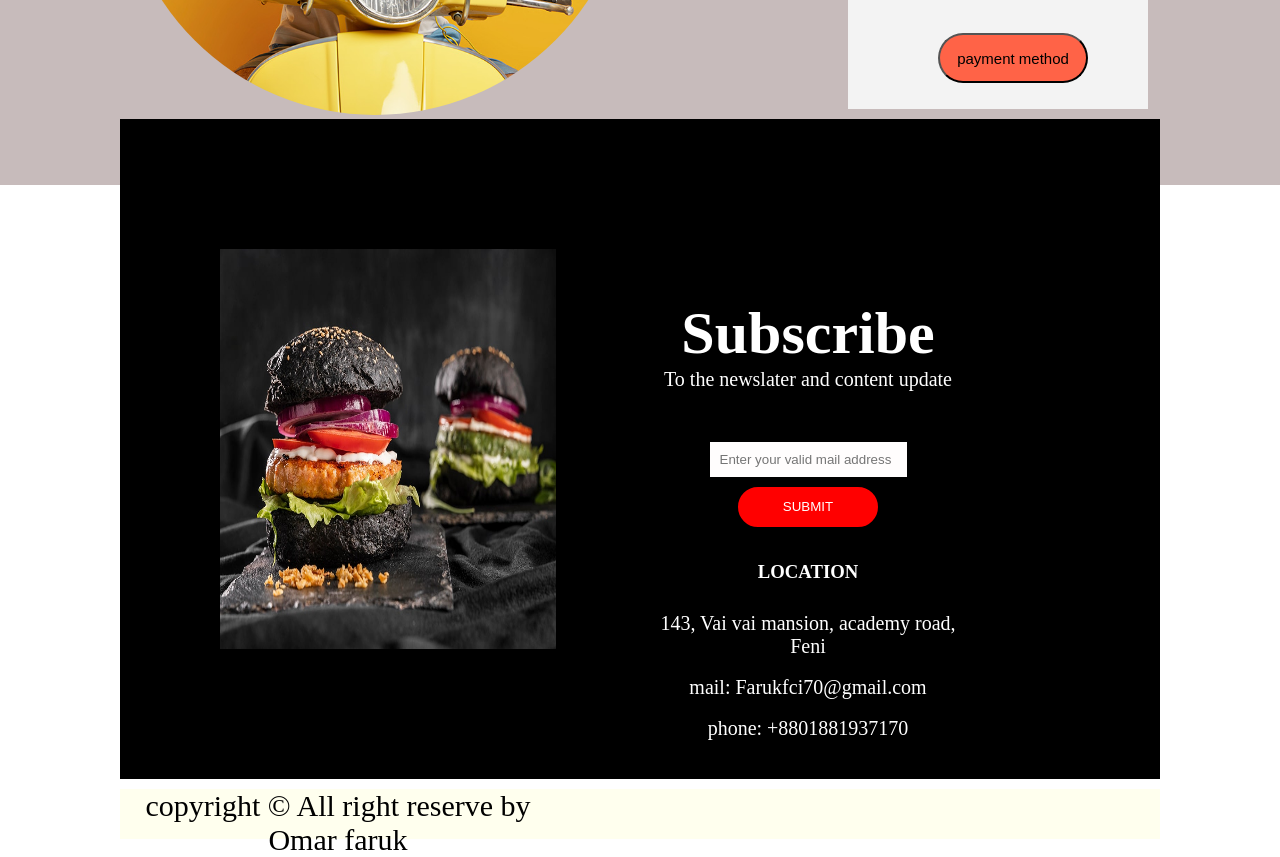
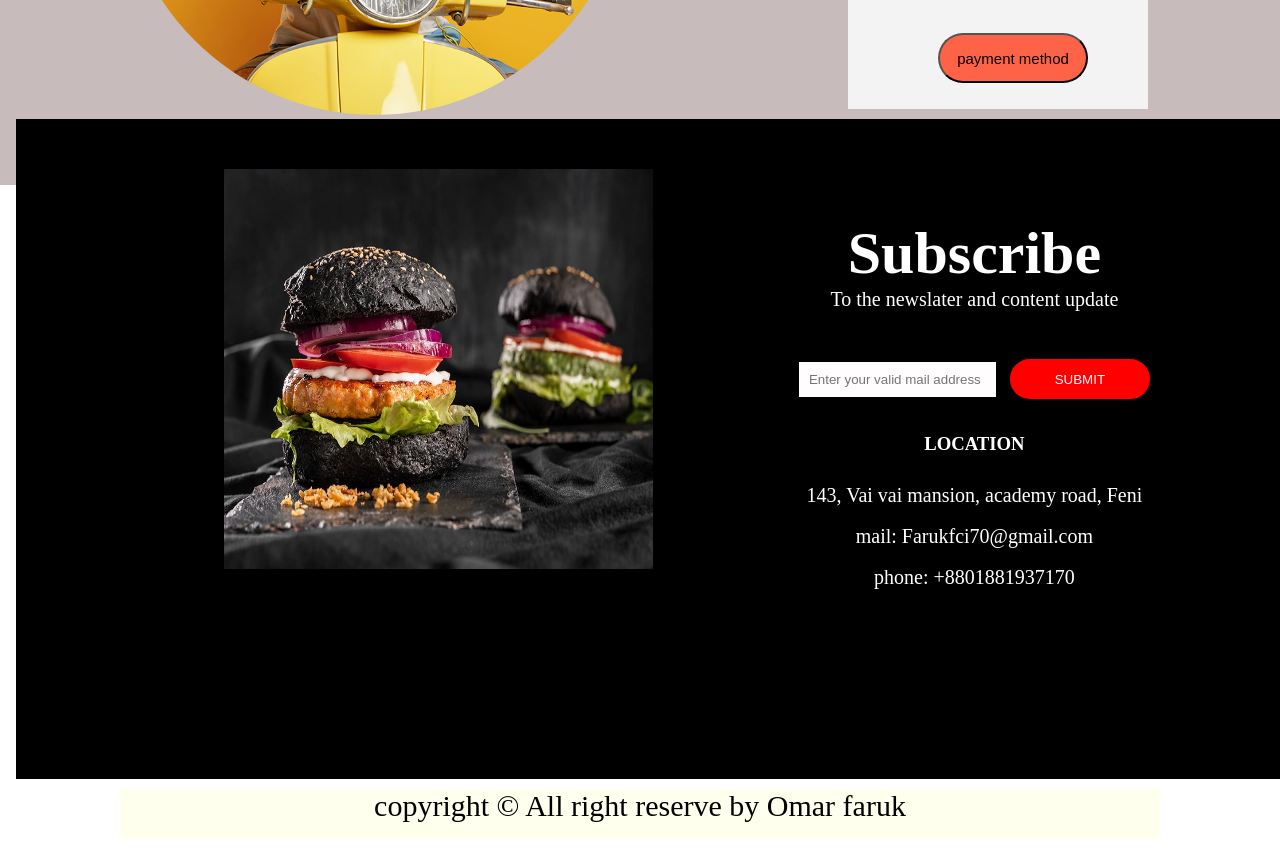
Before and after one commit to omarfaruk70/Resturant-website, a plain HTML site: page index.html in a window 1280 px wide. Shown: the part 2595-3452 px from the top of the page. Drawn offline with Linux system fonts and the light colour scheme.

Commit message:
full project done

```diff
--- a/style.css
+++ b/style.css
@@ -202,10 +202,15 @@
 /* Footer section start */
 .footer-section{
     height: 660px;
+    width: 100vw;
+    position: relative;
+    padding-left: 20%;
     clear: both;
     background-color: #000;
     color: #fff;
-    padding: 80px 100px;
+    left: -10%;
+    right: -10%;
+    /* padding: 80px 100px; */
 }
 .footer-picture {
     width: 40%;
@@ -222,7 +227,6 @@
     float: right;
     padding: 100px;
     text-align: center;
-
 }
 .footer-content h1{
     font-size: 60px;
@@ -237,7 +241,7 @@
     margin-top: 10px ;
     border: 5px solid black ;
     background-color:rgb(255, 253, 253);
-    color: white;
+    color: black;
 }
 .footer-btn{
     width: 150px;
```
